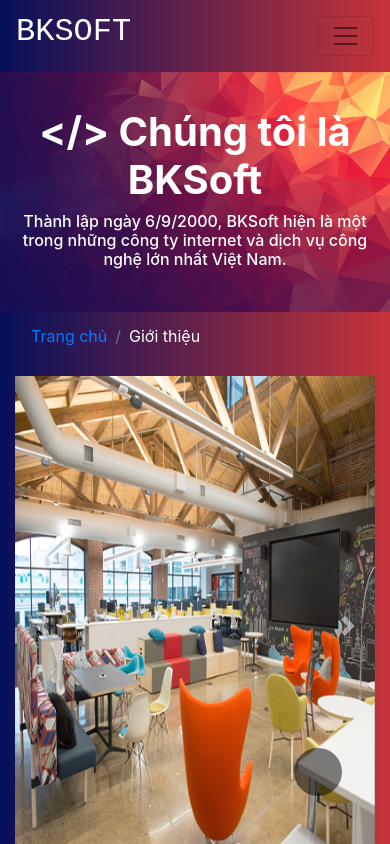
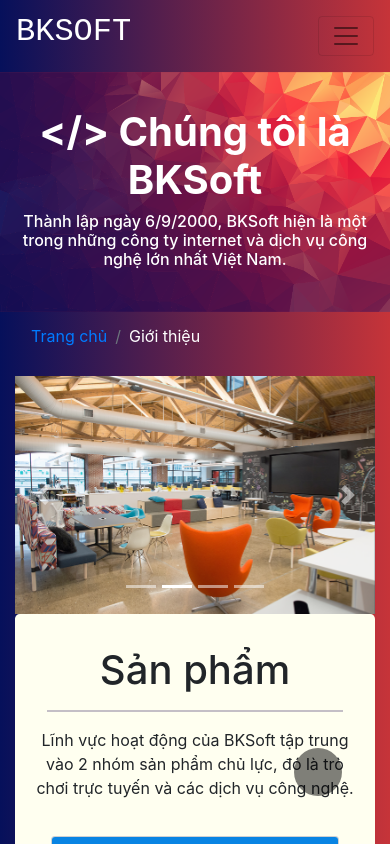
Before and after one commit to phqlong/BKSOFT-Website, a React (Create React App) app: page /introduction in a window 390 px wide. Shown: the top 844 px of the page. Built offline with nearby package versions, Linux system fonts and the light colour scheme.

Commit message:
Make Responsive for Carousel

```diff
--- a/src/views/Introduction/Introduction.css
+++ b/src/views/Introduction/Introduction.css
@@ -10,6 +10,13 @@
     margin-top: 1rem;
     background-color:#2c3e50;
     color: whitesmoke;
+}
+
+.s-aboutus .carousel-item{
+    height:100%;
+    width:100%;
+    background-size:cover !important;
+    background-position:center !important;
 }
 
 .s-aboutus hr {
--- a/src/views/Introduction/Introduction.js
+++ b/src/views/Introduction/Introduction.js
@@ -32,7 +32,7 @@
 
                 </Breadcrumb>
 
-                <section class="s-aboutus">
+                <section className="s-aboutus">
                     <Carousel>
                         <Carousel.Item>
                             <img
@@ -69,14 +69,14 @@
                     </Carousel>
                 </section>
 
-                <section class="s-products">
+                <section className="s-products">
                     <Jumbotron>
                         <h1>Sản phẩm</h1>
                         <hr></hr>
                         <p>Lĩnh vực hoạt động của BKSoft tập trung vào 2 nhóm sản phẩm chủ lực, đó là trò chơi trực tuyến và các dịch vụ công nghệ.</p>
 
                         <Row>
-                            <Col sm="12" md="6">
+                            <Col sm={12} md={6}>
                                 <Card>
                                     <Card.Header>
                                         <h3>BK Games</h3>
@@ -93,7 +93,7 @@
                                 </Card>
                             </Col>
 
-                            <Col sm="12" md="6">
+                            <Col sm={12} md={6}>
                                 <Card>
                                     <Card.Header>
                                         <h3>BK Software</h3>
--- a/src/views/News/Events/events.css
+++ b/src/views/News/Events/events.css
@@ -1,6 +1,12 @@
-.carousel img {
-    width: 100%;
-    height: 500px;
+.Events .breadcrumb{
+    background: rgba(0,0,0,0);
+}
+
+.Events .carousel-item{
+    height:100%;
+    width:100%;
+    background-size:cover !important;
+    background-position:center !important;
 }
 
 .card {
@@ -11,7 +17,3 @@
     width: 100%;
     height: 100%;
 }
-
-.Events .breadcrumb{
-    background: rgba(0,0,0,0);
-}
--- a/src/views/News/News/news.css
+++ b/src/views/News/News/news.css
@@ -1,6 +1,12 @@
-.carousel img {
-    width: 100%;
-    height: 500px;
+.News .breadcrumb{
+    background: rgba(0,0,0,0);
+}
+
+.Events .carousel-item{
+    height:100%;
+    width:100%;
+    background-size:cover !important;
+    background-position:center !important;
 }
 
 .card {
@@ -12,7 +18,3 @@
     width: 100%;
     height: 100%;
 }
-
-.News .breadcrumb{
-    background: rgba(0,0,0,0);
-}
```
